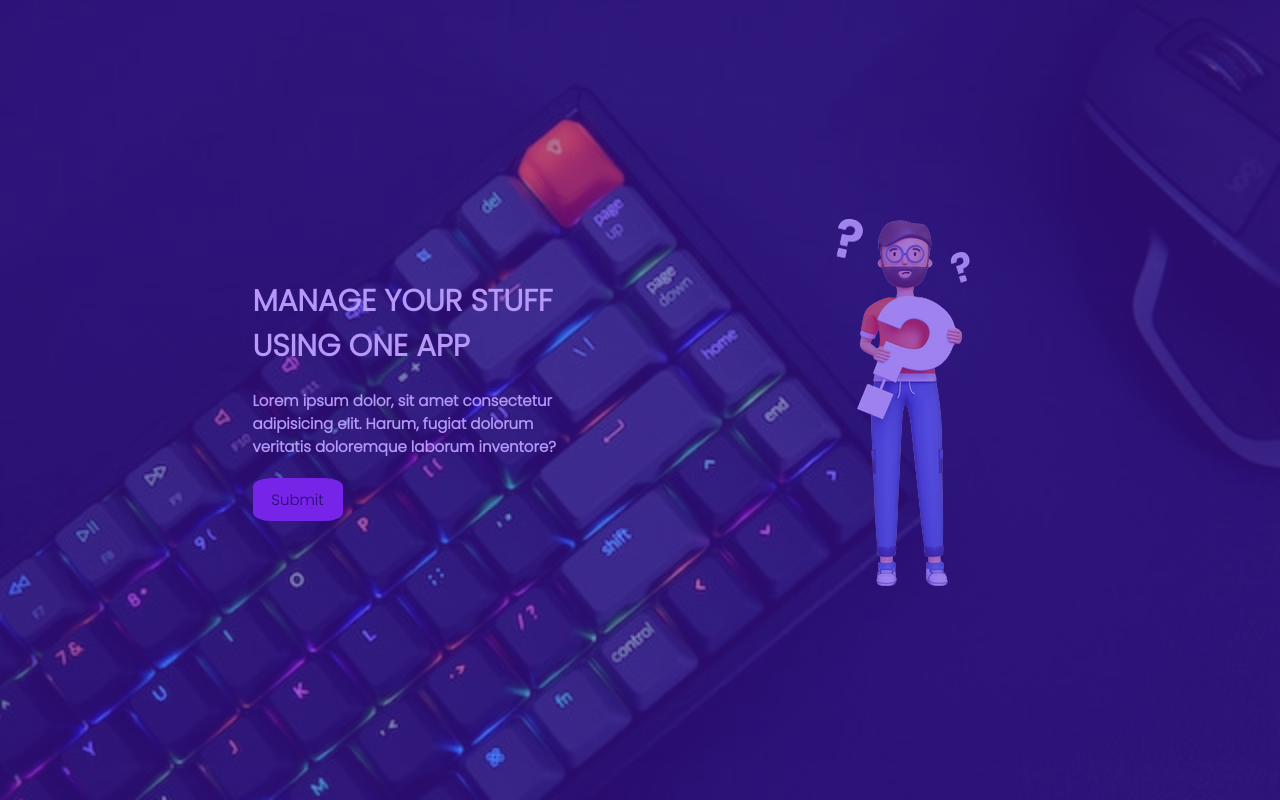
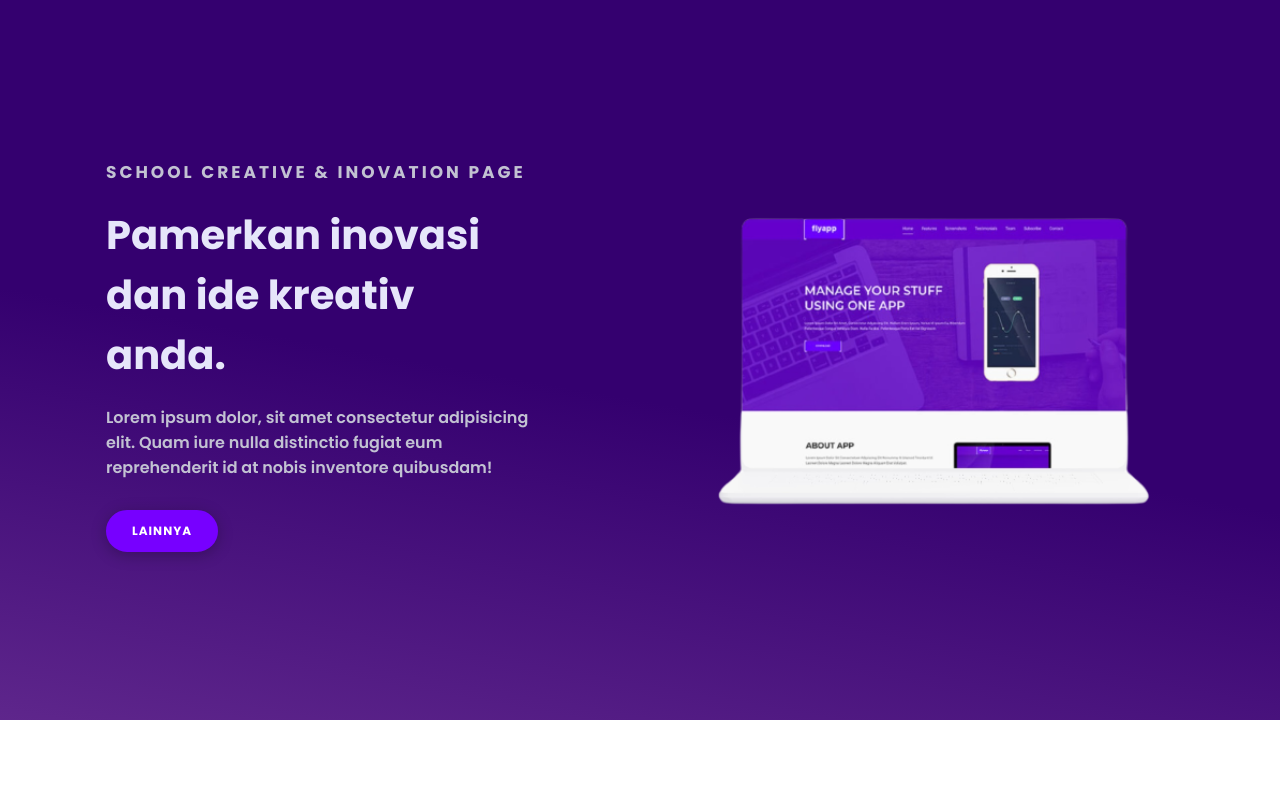
Before and after one commit to nabhan-rasya/landing-page, a plain HTML site: page index.html in a window 1280 px wide. Drawn offline with Linux system fonts and the light colour scheme.

Commit message:
merubah header

```diff
--- a/index.html
+++ b/index.html
@@ -1,32 +1,37 @@
 <!DOCTYPE html>
 <html lang="en">
   <head>
-    <meta charset="UTF-8">
-    <meta name="viewport" content="width=device-width, initial-scale=1.0">
+    <meta charset="UTF-8" />
+    <meta name="viewport" content="width=device-width, initial-scale=1.0" />
     <title>Landing-Page School Cretivitas</title>
     <!-- Fonts -->
-    <link rel="preconnect" href="https://fonts.googleapis.com">
-    <link rel="preconnect" href="https://fonts.gstatic.com" crossorigin>
-    <link href="https://fonts.googleapis.com/css2?family=Poppins:ital,wght@0,300;1,300&display=swap" rel="stylesheet">
-    <link rel="stylesheet" href="style.css">
+    <link rel="preconnect" href="https://fonts.googleapis.com" />
+    <link rel="preconnect" href="https://fonts.gstatic.com" crossorigin />
+    <link
+      href="https://fonts.googleapis.com/css2?family=Poppins:ital,wght@0,100;0,400;0,500;0,600;0,700;0,800;0,900;1,300&display=swap"
+      rel="stylesheet"
+    />
+    <link rel="stylesheet" href="style.css" />
   </head>
   <body>
-
     <div class="bg-gambar">
-
       <div class="text-gambar">
-
         <div class="teks-fonts">
-            <h1 class="manage">MANAGE YOUR STUFF USING ONE APP</h1>
-            <p class="teks">Lorem ipsum dolor, sit amet consectetur adipisicing elit. Harum, fugiat dolorum veritatis doloremque laborum inventore?</p>
-            <button class="submit">Submit</button>
+          <p class="lead">SCHOOL CREATIVE & INOVATION PAGE</p>
+          <h1 class="manage">Pamerkan inovasi dan ide kreativ anda.</h1>
+          <p class="teks">
+            Lorem ipsum dolor, sit amet consectetur adipisicing elit. Quam iure
+            nulla distinctio fugiat eum reprehenderit id at nobis inventore
+            quibusdam!
+          </p>
+          <a href="">
+            <button class="submit">Lainnya</button>
+          </a>
         </div>
         <div class="gambar">
-            <img src="img/man-removebg-preview.png" alt="">
+          <img src="img/preview.png" alt="" />
         </div>
-
       </div>
-
     </div>
   </body>
 </html>
--- a/style.css
+++ b/style.css
@@ -1,69 +1,72 @@
-*{
-    margin:0;
-    padding:0;
+* {
+    margin: 0;
+    padding: 0;
     font-family: 'Poppins', sans-serif;
 }
-.bg-gambar{
-   height:100vh;
-   width:100%;
-   background-image: url("img/lab.jpg");
+
+.bg-gambar {
+    height: 90vh;
+    width: 100%;
+    background: linear-gradient(10deg, #662d91 0%, #34006f 50%);
     background-size: cover;
     background-attachment: fixed;
-   display:flex;
+    display: flex;
     flex-direction: column;
     align-items: center;
     justify-content: center;
     position: relative;
+    z-index: -2;
 }
-.bg-gambar::before{
-    content:"";
-    width:100%;
-    height:100%;
-    background-color: rgba(91, 27, 240, 0.452);
-    position: absolute;
-    top:0;
-    left:0;
+
+.bg-gambar .text-gambar .gambar img {
+    width: 40rem;
 }
-.text-gambar{
-    display:flex;
+
+.text-gambar {
+    display: flex;
     align-items: center;
     justify-content: center;
-    margin:50px;
-    width:95%;
-    height:90vh;
+    width: 100%;
+    height: 100vh;
 }
-.teks-fonts{
-    padding:20px 70px;
-    color:#fff;
-    margin-left:50px;
-    width:350px;
+
+.teks-fonts {
+    padding: 20px 70px;
+    color: #E6E6FA;
+    width: 35%;
 }
-.teks-fonts .manage{
-    font-size:30px;
-    width:350px;
-    padding:10px;
+
+.teks-fonts .lead {
+    font-weight: 700;
+    color: #c2c2d2;
+    padding: 10px;
+    font-size: 17px;
+    letter-spacing: 3px;
 }
-.teks-fonts .teks{
+
+.teks-fonts .manage {
+    font-size: 40px;
+    padding: 10px;
+}
+
+.teks-fonts .teks {
     font-weight: 600;
-    padding:10px;
-    font-size:15px;
+    color: #c2c2d2;
+    padding: 10px;
+    font-size: 16px;
 }
-.teks-fonts .submit{
-    border:none;
-    border-radius:20%;
-    background-color: blueviolet;
-    padding:10px;
-    margin:10px;
-    font-size:15px;
-    width:90px;
-    margin-left:10px;
+
+.teks-fonts .submit {
+    padding: 10px 24px;
+    background: #7700ff;
+    border: 2px solid;
+    border-color: #7700ff;
+    border-radius: 100px;
+    box-shadow: 0 3px 15px 0 rgba(0, 0, 0, .25);
+    font-size: 12px;
+    font-weight: bold;
+    text-transform: uppercase;
+    letter-spacing: 1px;
+    color: #FFFFFF;
+    margin: 20px 10px;
 }
-.gambar{
-    padding-right:20px;
-    margin:15px;
-    margin-right:10px;
-}
-.gambar img{
-    width:450px;
-    height:450px;
-}
```
Also changed, not shown: img/preview.png (added). Lines whose indentation alone changed are shown as unchanged.
